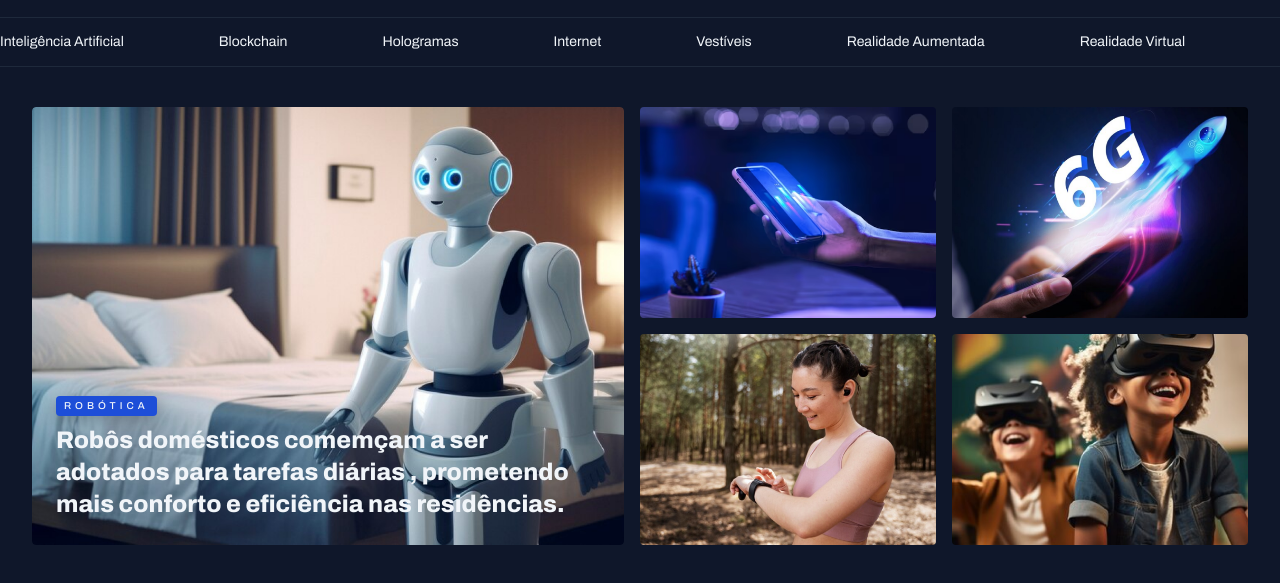
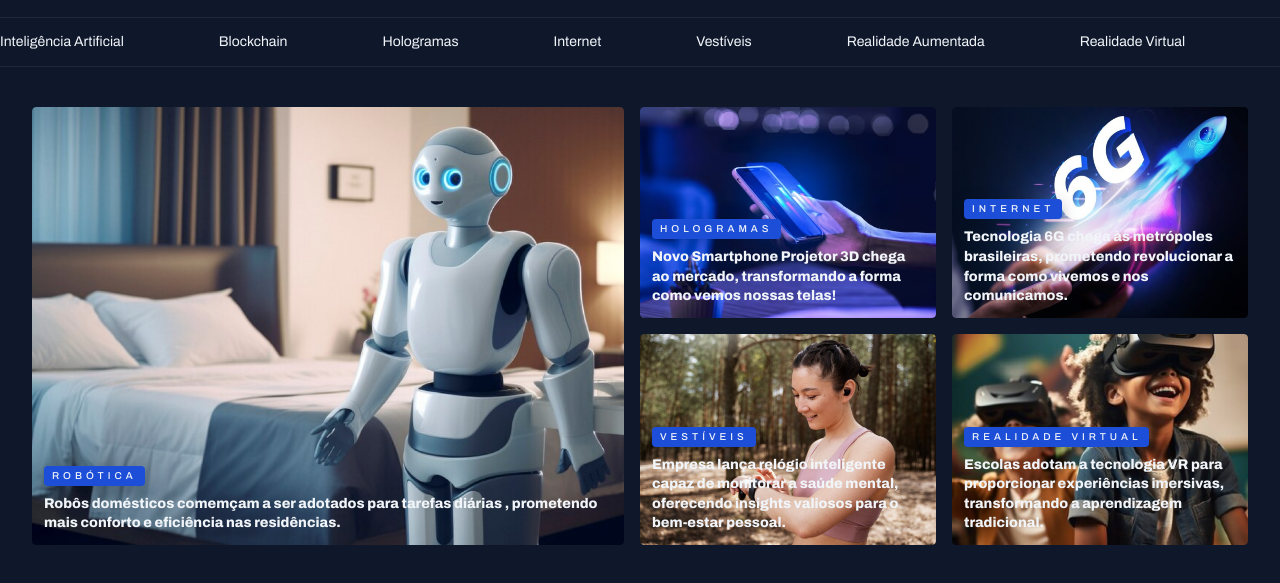
Before and after one commit to johnMFC/Portal_noticias, a plain HTML site: page index.html in a window 1280 px wide. Shown: the part 81-664 px from the top of the page. Drawn offline with Linux system fonts and the light colour scheme.

Commit message:
finalizando a seção destaques

```diff
--- a/index.html
+++ b/index.html
@@ -34,31 +34,52 @@
            <a href="#">Realidade  Virtual</a>
        </nav>
     </header>
-    <main class="grid container">
+    <main class="  grid container">
         <section id="featured" class="grid grid-flow-col gap-16">
          <figure class="card">
             <img src="./assets/Image 01.png" alt="">
 
             <figcaption>
                 <span class="content-tag">Robótica</span>
-                <h2 class="text-2xl">
+                <h2 class="text-lg">
                     Robôs domésticos comemçam a ser adotados para tarefas diárias , prometendo mais conforto e eficiência nas residências.
                 </h2>
             </figcaption>
          </figure>
          <div class=" grid grid-cols-2 gap-16">
-         <div>
-            <img src="./assets/Image 02.png" alt="">
-         </div>
-         <div>
+         <figure  class="card">
+            <img src="./assets/Image 02.png" alt="Image">
+            <figcaption>
+                <span class="content-tag">Hologramas</span>
+                <h2 class="text-lg">
+                    Novo Smartphone Projetor 3D chega ao mercado, transformando a forma como vemos nossas telas!                </h2>
+            </figcaption>
+         </figure>
+         <figure  class="card">
             <img src="./assets/Image 03.png" alt="">
-         </div>
-         <div>
+            <figcaption>
+                <span class="content-tag">Internet</span>
+                <h2 class="text-lg">
+                    Tecnologia 6G chega às metrópoles brasileiras, prometendo revolucionar a forma como vivemos e nos comunicamos.                </h2>
+            </figcaption>
+         </figure>
+         <figure  class="card">
             <img src="./assets/Image 04.png" alt="">
-         </div>
-         <div>
+            <figcaption>
+                <span class="content-tag">Vestíveis</span>
+                <h2 class="text-lg">
+                    Empresa lança relógio inteligente capaz de monitorar a saúde mental, oferecendo insights valiosos para o bem-estar pessoal.
+                </h2>
+            </figcaption>
+         </figure>
+         <figure  class="card">
             <img src="./assets/Image 05.png" alt="">
-         </div>
+            <figcaption>
+                <span class="content-tag">Realidade Virtual</span>
+                <h2 class="text-lg">
+                    Escolas adotam a tecnologia VR para proporcionar experiências imersivas, transformando a aprendizagem tradicional.                </h2>
+            </figcaption>
+         </figure>
         </div>
 
         </section>
--- a/style/sections.css
+++ b/style/sections.css
@@ -28,6 +28,10 @@
         bottom: 0;
         padding:24px;
 
+        &:has(.text-lg){
+            padding: 12px;
+        }
+
         h2{
           margin-top: 8px;
         }
```
